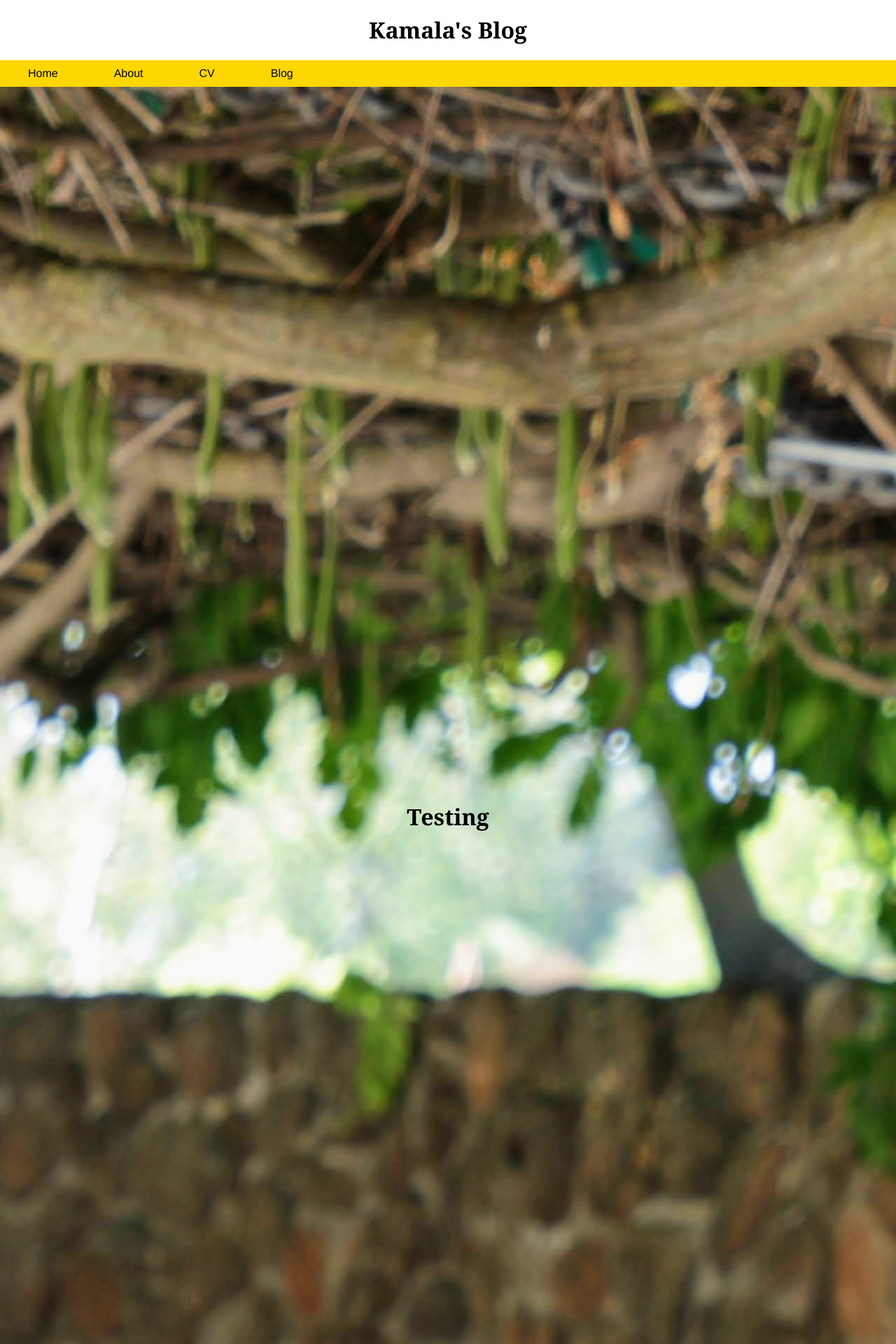
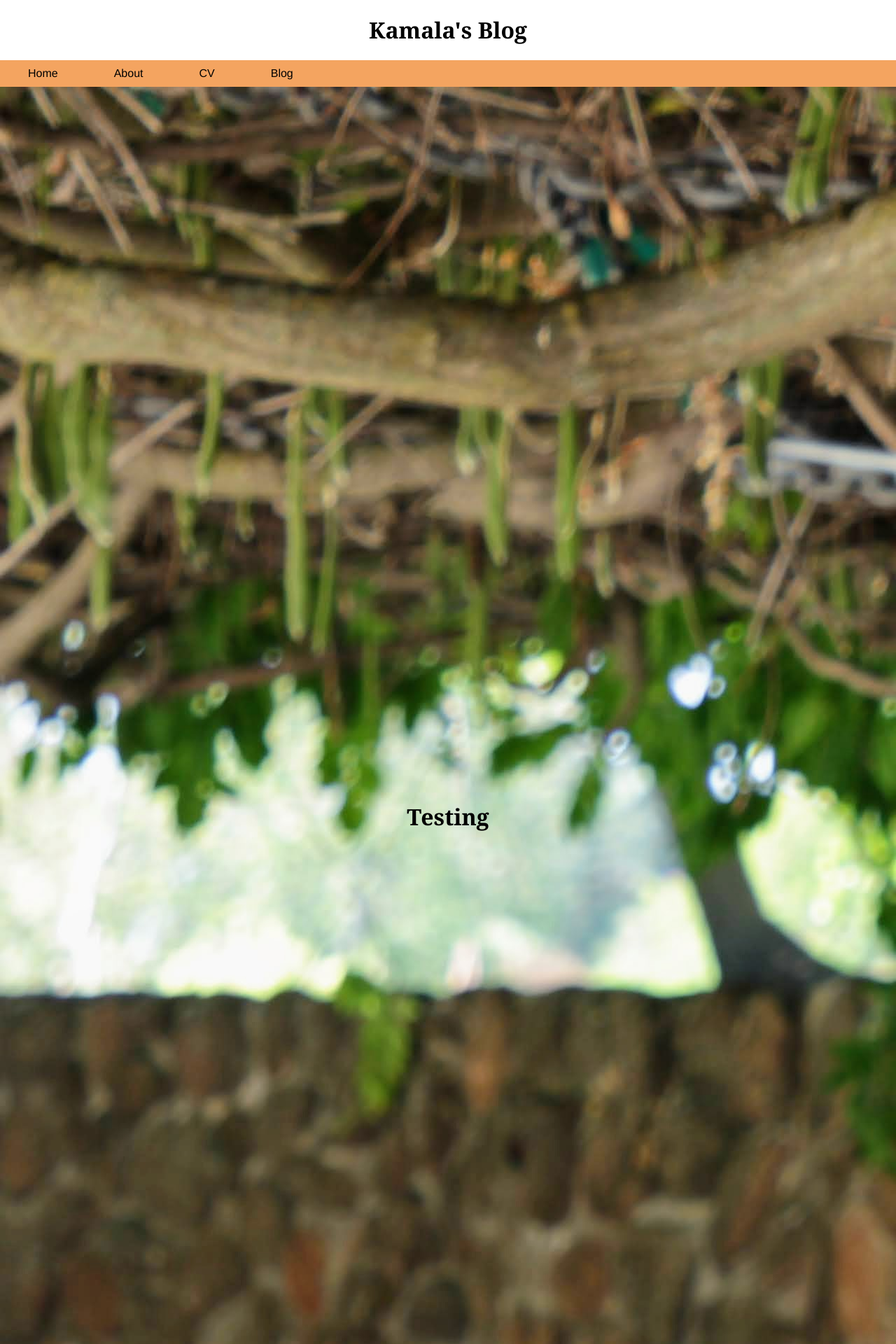
Before and after one commit to kpill/kpill.github.io, a Jekyll site: the page built from index.html, in a window 1280 px wide. Shown: the top 1920 px of the page at 70% size. Built offline with Jekyll 4.4.1, drawn with Linux system fonts in a browser that asks for light colours.

Commit message:
Update main.css

```diff
--- a/css/main.css
+++ b/css/main.css
@@ -39,7 +39,7 @@ nav ul {
     margin: 0;
     padding: 0;
     overflow: hidden;
-    background-color: gold;
+    background-color: sandyBrown;
     width: 100%;
 }
 
```
